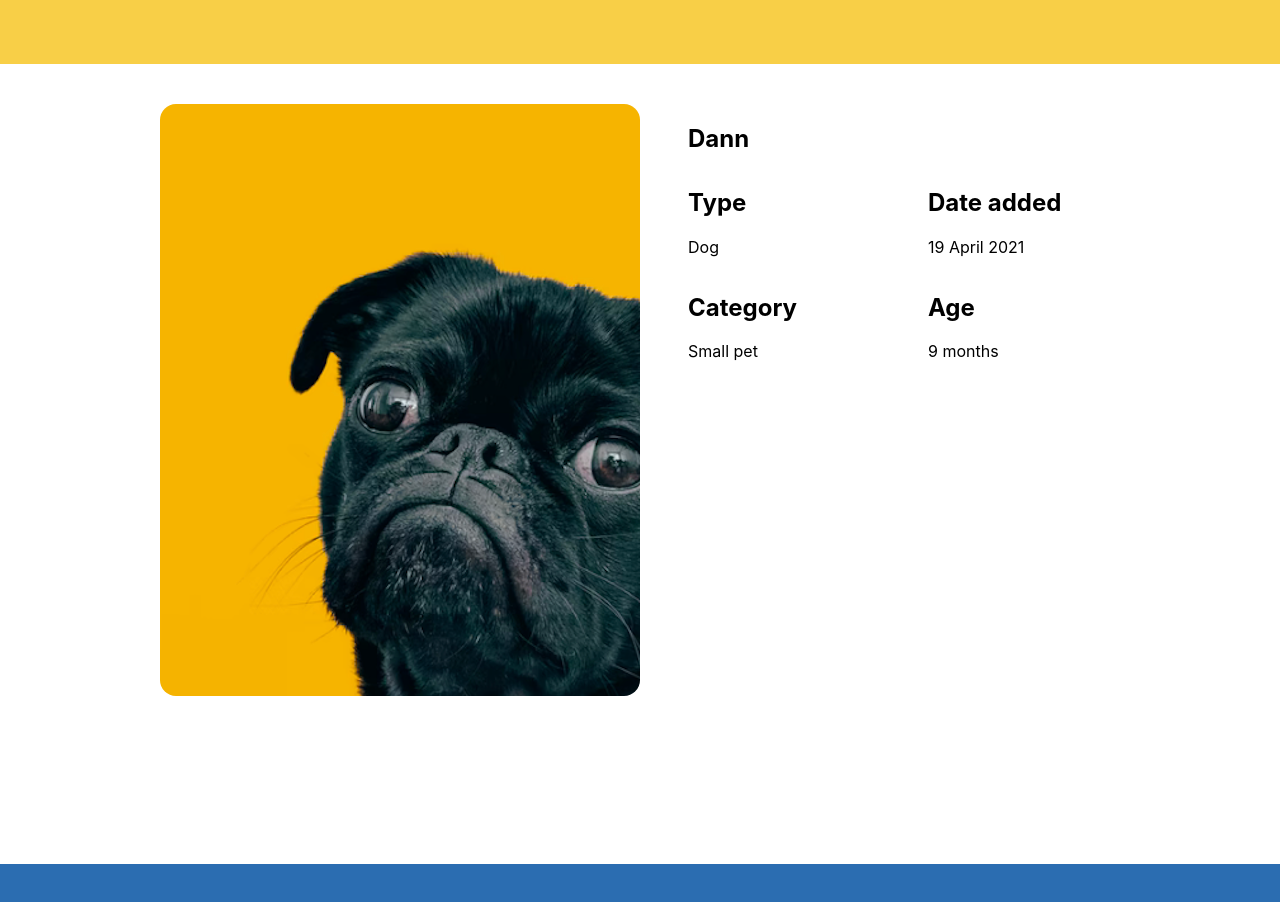
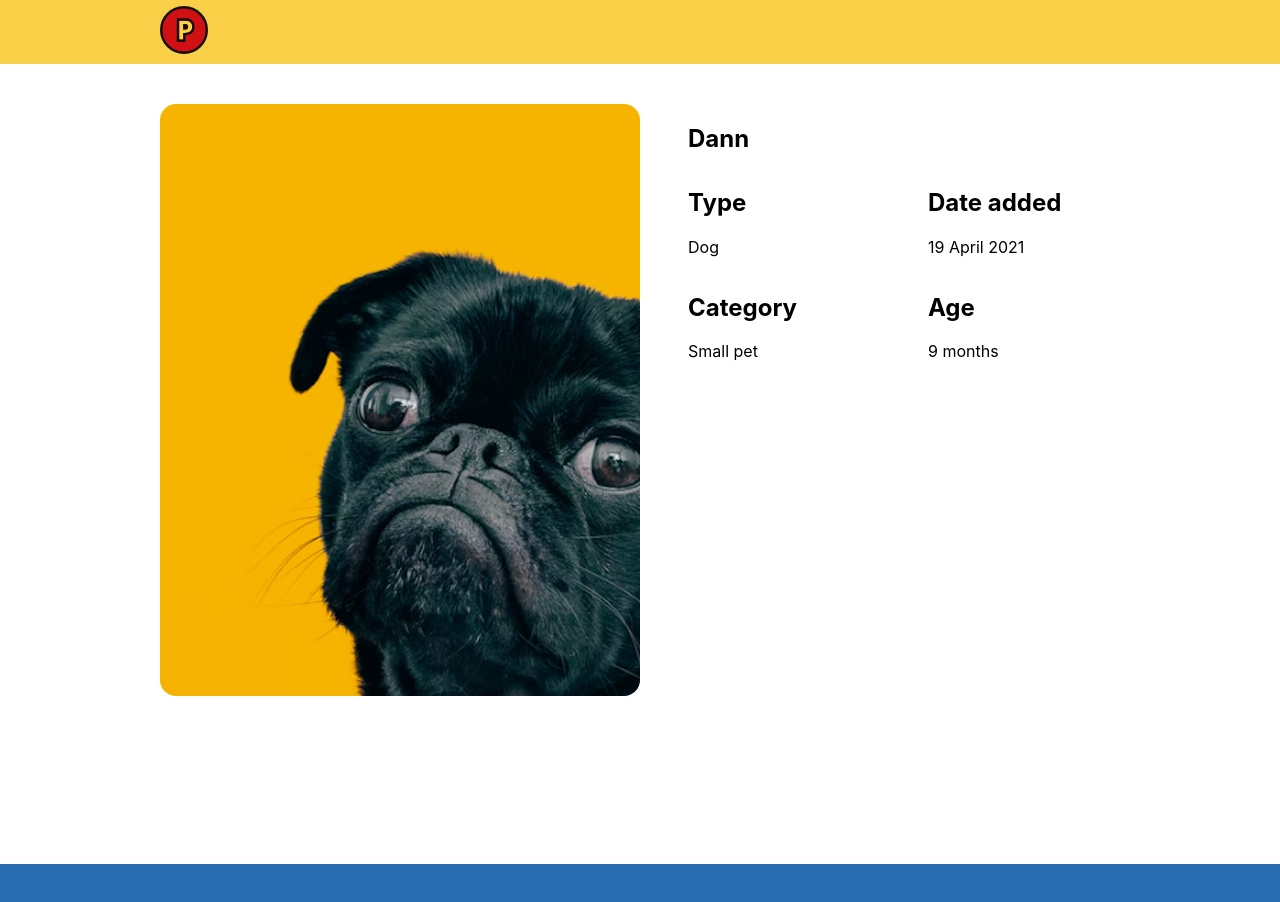
Before and after one commit to harewoodestate/coolestpets, a React (Create React App) app: page /details in a window 1280 px wide. Shown: the top 902 px of the page. Built offline with nearby package versions, Linux system fonts and the light colour scheme.

Commit message:
Add Navigation to Header Jira Issue ID(s):
	-

```diff
--- a/src/components/ContainerLayout.js
+++ b/src/components/ContainerLayout.js
@@ -1,5 +1,6 @@
 import styled from "styled-components";
 import React from "react";
+import { Link } from "react-router-dom";
 
 const Container = styled.div`
   display: flex;
@@ -11,7 +12,23 @@ const Container = styled.div`
 const Header = styled.header`
   height: 4em;
   background-color: #f8cf47;
+  display: flex;
+  justify-content: center;
 `;
+
+const Navigation = styled.nav`
+  width: 75vw;
+  align-self: center;
+`;
+
+const Logo = styled.img`
+  width: 3em;
+  height: 3em;
+`;
+
+Logo.defaultProps = {
+  src: "/icons/pet-icon.svg",
+};
 
 const SectionOne = styled.section`
   width: 75vw;
@@ -39,7 +56,13 @@ const ContainerLayout = ({ children }) => {
 
   return (
     <Container>
-      <Header></Header>
+      <Header>
+        <Navigation>
+          <Link to="/">
+            <Logo />
+          </Link>
+        </Navigation>
+      </Header>
       <SectionOne>{one}</SectionOne>
       <SectionTwo>{two}</SectionTwo>
       <SectionThree>{three}</SectionThree>
```
